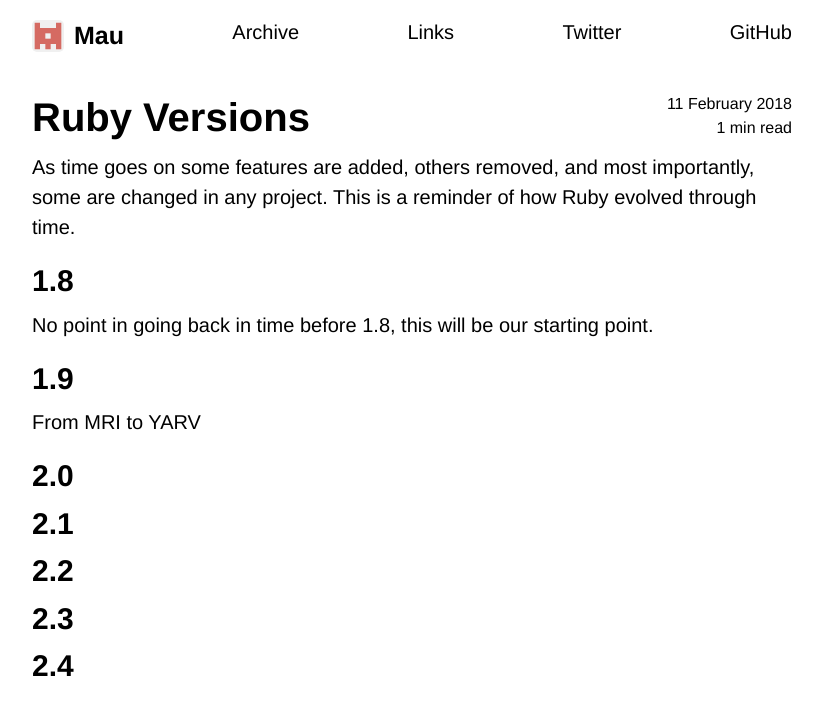
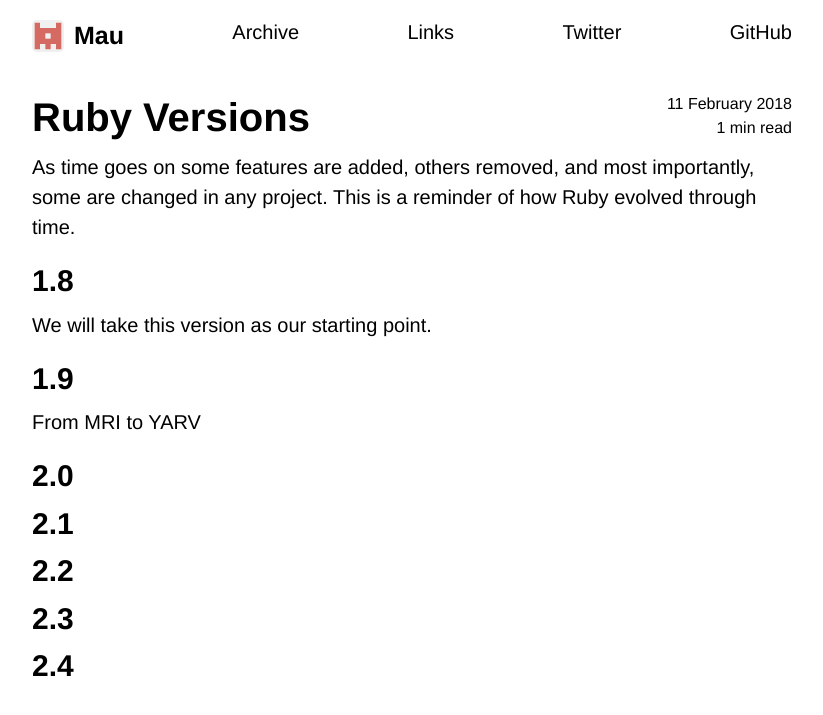
Before and after one commit to Maumagnaguagno/maumagnaguagno.github.io, a Jekyll site: the page built from ruby-versions.md, in a window 1280 px wide. Shown: the top 715 px of the page, without its empty margins (228-1051 px from the left). Built offline with Jekyll 4.4.1, drawn with Linux system fonts in a browser that asks for light colours; our own code applies the rules of GitHub Pages for plain Markdown files.

Commit message:
Rewrite intro of Ruby Versions 1.8

```diff
--- a/ruby-versions.md
+++ b/ruby-versions.md
@@ -11,7 +11,7 @@ As time goes on some features are added, others removed, and most importantly, s
 This is a reminder of how Ruby evolved through time.
 
 ## 1.8
-No point in going back in time before 1.8, this will be our starting point.
+We will take this version as our starting point.
 
 ## 1.9
 From MRI to YARV
```
